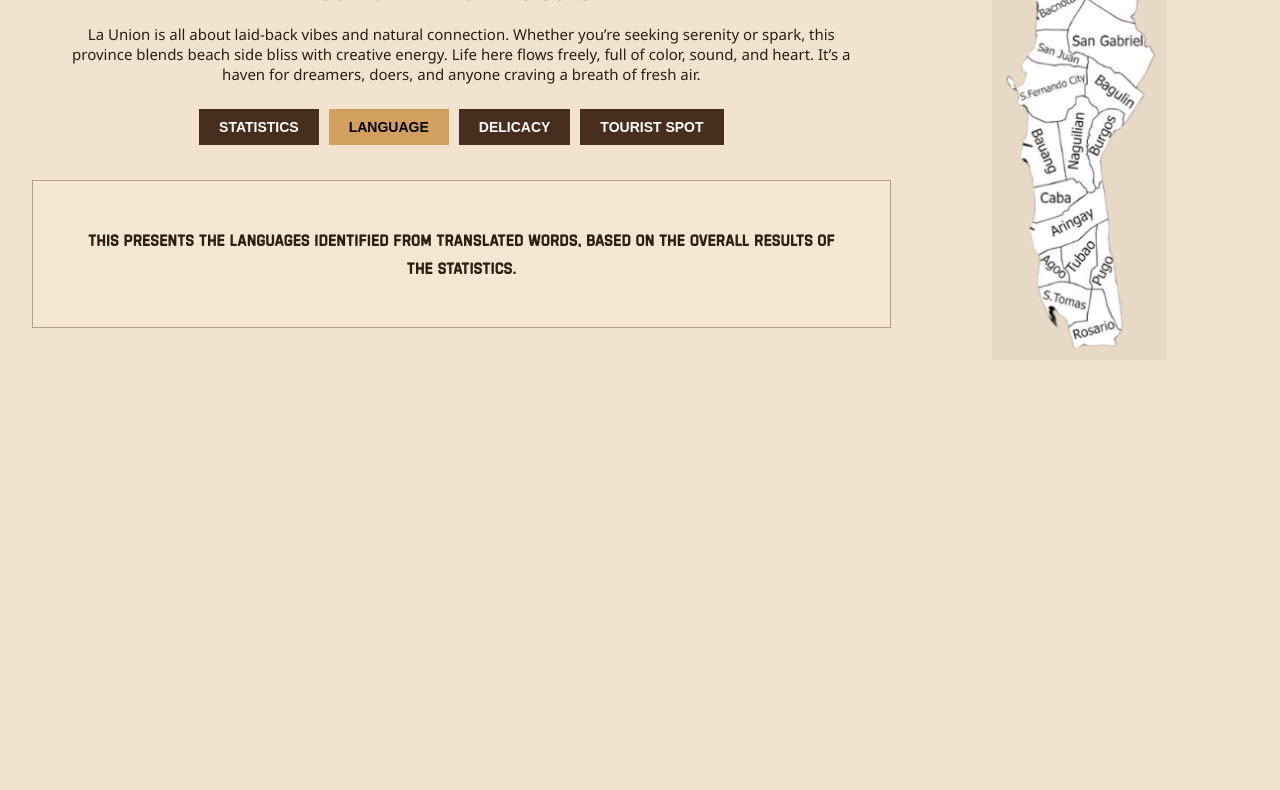
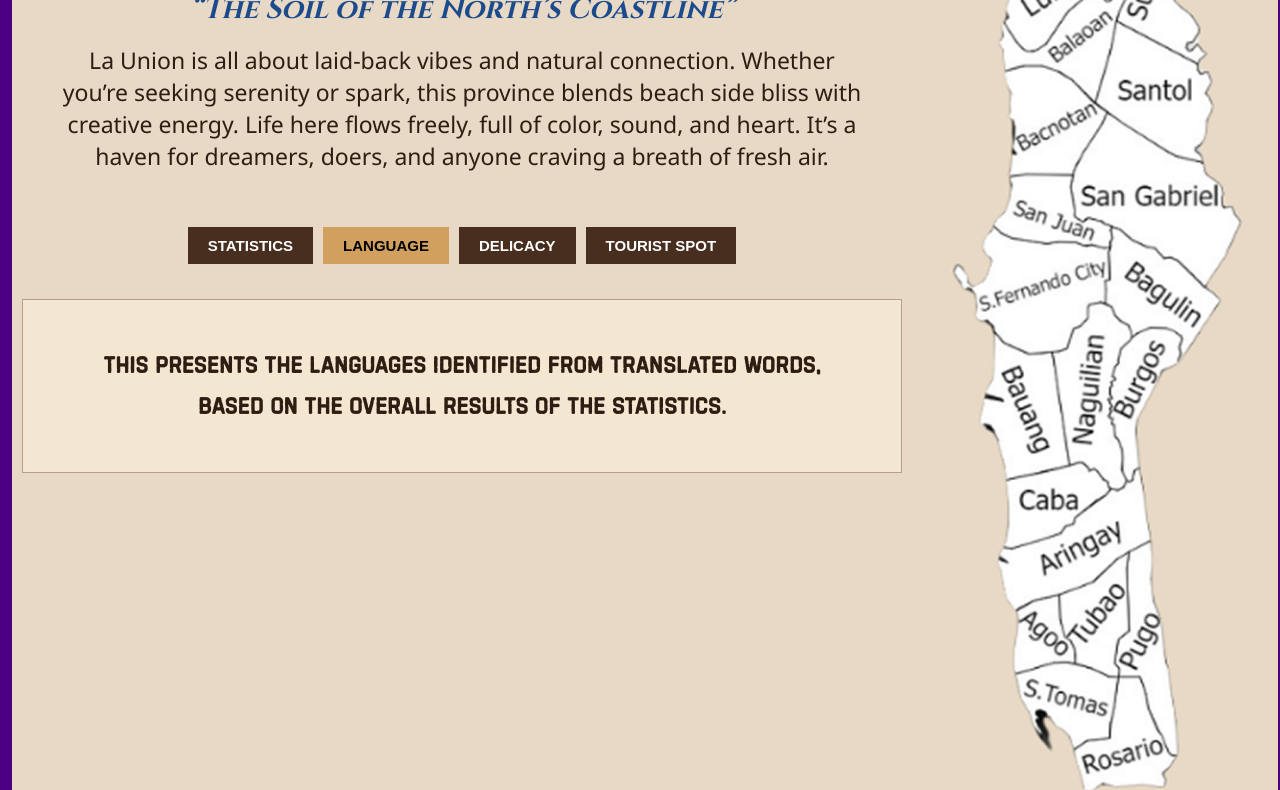
Before and after one commit to Ken-Ds/language-mapping-python, a plain HTML site: page frontend/laUnionLanguage.html in a window 1280 px wide. Shown: the part 145-935 px from the top of the page. Drawn offline with Linux system fonts and the light colour scheme; a web font is replaced by a local one.

Commit message:
updated style.css

```diff
--- a/frontend/style.css
+++ b/frontend/style.css
@@ -237,16 +237,19 @@ body {
   font-family: 'Segoe UI', sans-serif;
   margin:px ;
   padding: 0;
-  background-color: #f1e3cf;
+  background-color: #4b0082;
+  /*background-color: #f1e3cf;*/
   color: #2e1d12;
+  width: 100%;
 }
 
 .province-container {
   display: flex;
   justify-content: space-between;
-  padding: 0 10px;
-  max-width: 1350px;
+  padding: 0 ;
+  max-width: 100%;
   margin: 2px;
+  background-color: #E7D9C5;
 }
 
 .province-left {
@@ -264,7 +267,7 @@ body {
 .province-content h2 {
   font-family: Tenor;
   font-weight: bold;
-  font-size: 30px;
+  font-size: 38px;
   text-align: center;
 }
 
@@ -276,12 +279,12 @@ body {
   font-weight: 500;
   font-family: Cinzel;
   font-weight: bold;
-  font-size: 20px;
+  font-size: 28px;
   margin-bottom: 20px;
 }
 
 .province-content p {
-  font-size: 15px;
+  font-size: 23px;
   text-align: center;
   padding: 0 30px;
   font-weight: 500;
@@ -292,7 +295,8 @@ body {
 .province-tabs {
   display: flex;
   justify-content: center;
-  margin: 20px 0;
+  margin-top: 50px;
+
 }
 
 .province-tabs button {
@@ -301,7 +305,7 @@ body {
   border: none;
   padding: 10px 20px;
   margin: 10 5px;
-  font-size: 14px;
+  font-size: 15px;
   font-weight: bold;
   cursor: pointer;
 }
@@ -311,6 +315,12 @@ body {
   color: black;
 }
 
+.province-tabs button.active {
+  background-color: #d1a05e;
+  color: black;
+}
+
+
 .language-section,
 .delicacy-section,
 .tourist-section,
@@ -319,7 +329,7 @@ body {
   padding: 40px;
   border: 1px solid #b79d87;
   text-align: center;
-  font-size: 14px;
+  font-size: 20px;
   font-weight: bold;
   font-family: Handelson;
 }
@@ -330,7 +340,7 @@ body {
 }
 
 .language-desc {
-  font-size: 1.1rem;
+  font-size: 1.6rem;
   line-height: 1.6;
 }
 
@@ -344,7 +354,7 @@ body {
 
 .la-union-map-wrapper img {
   max-width: 100%;
-  height: 50%;
+  height: 95%;
 }
 
 /* ILOCOS SUR MAP*/
@@ -357,7 +367,7 @@ body {
 
 .ilocos-sur-map-wrapper img {
   max-width: 100%;
-  height: 50%;
+  height: 90%;
 }
 
 /* ILOCOS NORTE MAP */
@@ -370,7 +380,7 @@ body {
 
 .ilocos-norte-map-wrapper img {
   max-width: 100%;
-  height: 65%;
+  height: 95%;
 }
 
 /* PANGASINAN MAP*/
@@ -378,7 +388,7 @@ body {
   width: 30%;
   display: flex;
   justify-content: center;
-  align-items: flex-start;
+  align-items: center;
 }
 
 .pangasinan-map-wrapper img {
```
